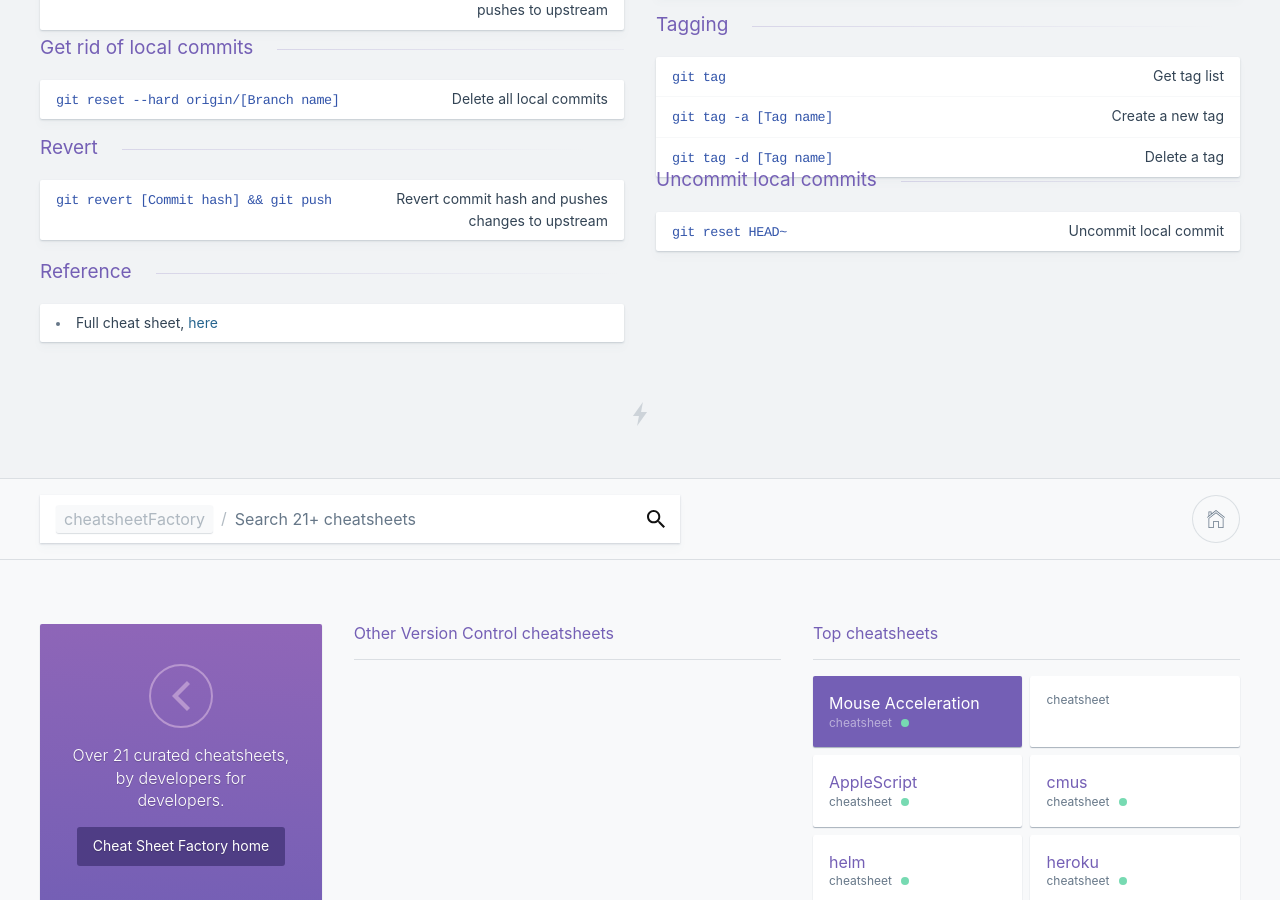
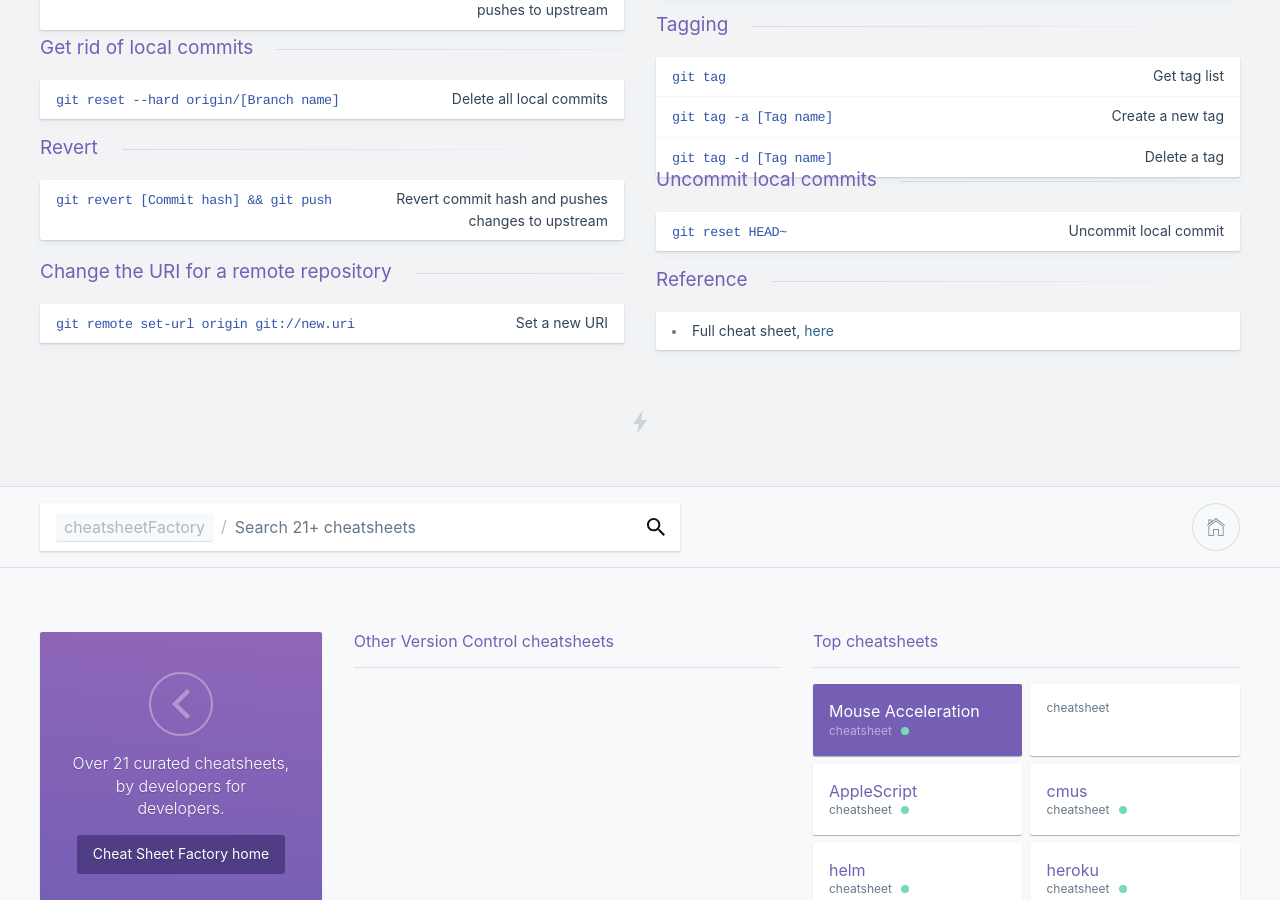
Before and after one commit to kasramp/cheat-sheet-factory, a Jekyll site: the page built from version_control/git.md, in a window 1280 px wide and 900 px high, scrolled down 743 px. Built offline with Jekyll 4.4.1, drawn with Linux system fonts in a browser that asks for light colours.

Commit message:
Add changing of URI

```diff
--- a/version_control/git.md
+++ b/version_control/git.md
@@ -80,6 +80,10 @@ Shortcuts
 
 | `git reset HEAD~` | Uncommit local commit |
 
+### Change the URI for a remote repository
+
+| `git remote set-url origin git://new.uri` | Set a new URI |
+
 ### Reference
 
 - Full cheat sheet, [here](https://github.com/kasramp/cheat-sheet-factory/blob/gh-pages/_docs/pdfs/Git%20Cheat%20sheet.pdf)
```
